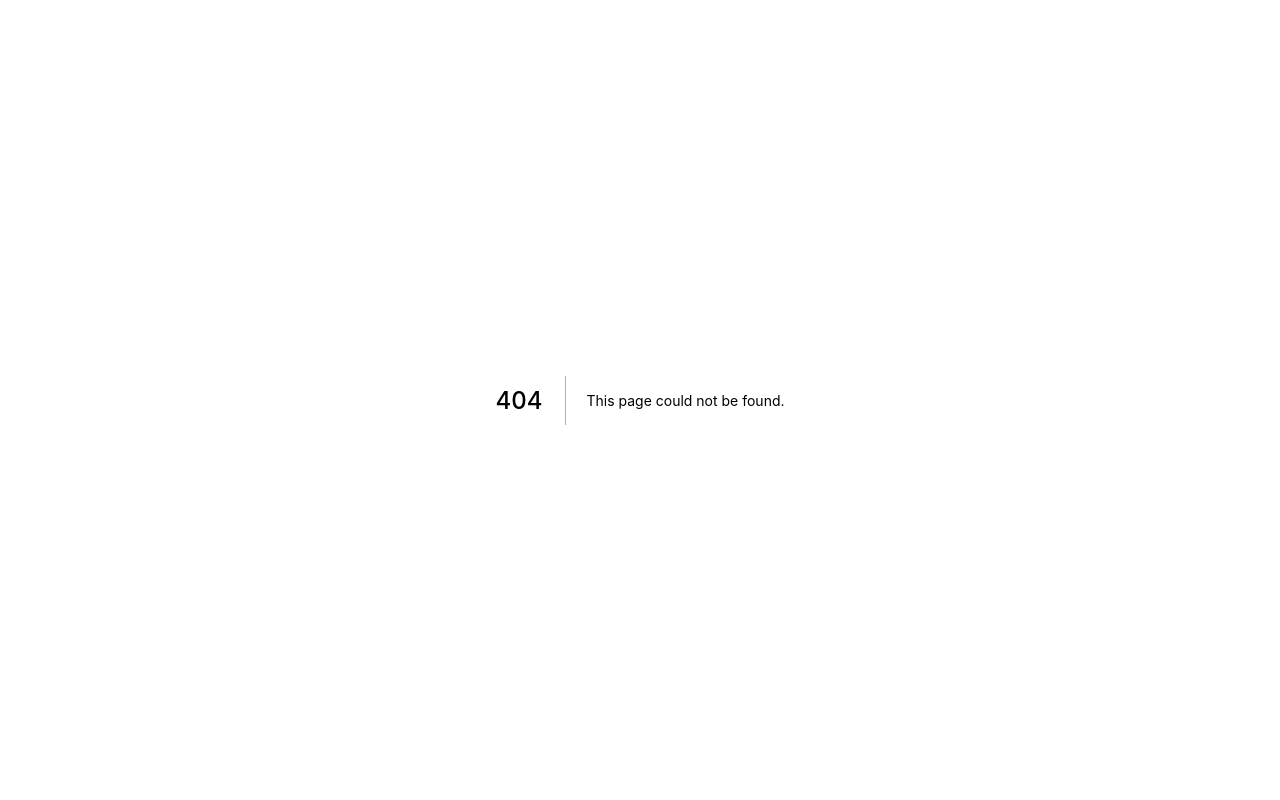
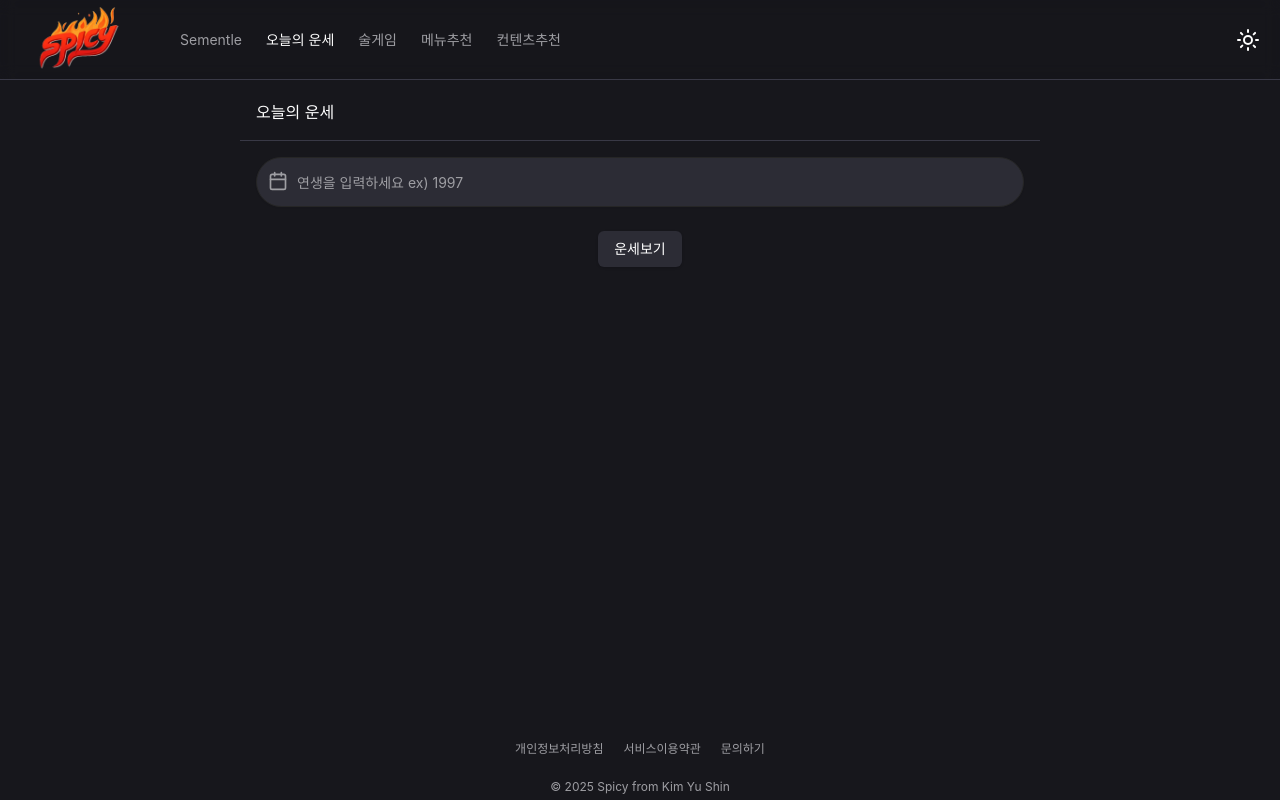
Before and after one commit to kysclient/spicy-front, a Next.js app: page /fortune in a window 1280 px wide. Before the commit this address had no page. Built offline with nearby package versions, Linux system fonts and the light colour scheme.

Commit message:
feature: 오늘의 운세

```diff
--- a/package.json
+++ b/package.json
@@ -25,6 +25,7 @@
     "lucide-react": "^0.474.0",
     "next": "15.1.7",
     "next-themes": "^0.4.4",
+    "openai": "^4.86.1",
     "react": "^19.0.0",
     "react-dom": "^19.0.0",
     "react-youtube": "^10.1.0",
--- /dev/null
+++ b/src/app/api/fortune/route.ts
@@ -0,0 +1,70 @@
+import { NextRequest, NextResponse } from 'next/server'
+import OpenAI from 'openai'
+
+// OpenAI 클라이언트 초기화
+const openai = new OpenAI({
+  apiKey: process.env.OPENAI_API_KEY
+})
+
+interface RequestBody {
+  age: string | number
+}
+
+export async function POST(req: NextRequest) {
+  try {
+    const { age }: RequestBody = await req.json()
+    const today = new Date()
+    const dateString = today.toLocaleDateString('ko-KR', {
+      month: 'long',
+      day: 'numeric',
+      weekday: 'long'
+    }) // "2월 28일 금요일"
+    const solarDate = today.toISOString().split('T')[0] // "2025-02-28"
+
+    const prompt = `
+      오늘 날짜는 양력 ${dateString}이며, 양력 날짜는 ${solarDate}입니다.
+      한국 만세력 기준으로 다음 작업을 수행해주세요:
+      1. 양력 ${solarDate}를 한국 음력으로 변환하여 "[음력 X월 Y일]" 형식으로 제공.
+      2. 아래 형식에 맞춰 ${age}년생의 오늘의 운세를 생성. 운세와 운세지수(퍼센트), 금전/건강/애정 수치를 포함.
+
+      형식 예시:
+      #오늘의운세
+      ●${dateString}
+
+    〈쥐띠〉
+96, 84년생 포기하지 말고 끈기 있게 밀어붙여라. 결국 원하는 것을 얻게 될 것이다. 72년생 인생에 큰 변화를 가져올 수 있는 중요한 시점에 와있다. 60년생 단골손님이 찾아와서 매상이 늘게 되겠다. 주머니로 들어오는 것도 많아진다. 48, 36년생 조금만 양보하면 좋은 결과가 나온다.
+운세지수 94%. 금전 95 건강 90 애정 95
+      `
+
+    const stream = await openai.chat.completions.create({
+      model: 'gpt-4o',
+      messages: [{ role: 'developer', content: prompt }],
+      max_tokens: 10000,
+      stream: true // 스트림 모드 활성화
+    })
+
+    // 스트림을 ReadableStream으로 변환
+    const encoder = new TextEncoder()
+    const readableStream = new ReadableStream({
+      async start(controller) {
+        for await (const chunk of stream) {
+          const text = chunk.choices[0]?.delta?.content || ''
+          if (text) {
+            controller.enqueue(encoder.encode(text))
+          }
+        }
+        controller.close()
+      }
+    })
+
+    return new NextResponse(readableStream, {
+      headers: {
+        'Content-Type': 'text/plain; charset=utf-8',
+        'Cache-Control': 'no-cache'
+      }
+    })
+  } catch (error) {
+    console.error('OpenAI API Error:', error)
+    return NextResponse.json({ error: '운세 생성 실패' }, { status: 500 })
+  }
+}
--- /dev/null
+++ b/src/app/fortune/layout.tsx
@@ -0,0 +1,9 @@
+import MainContainer from '@/components/containers/main-container'
+
+export default function Layout({
+  children
+}: Readonly<{
+  children: React.ReactNode
+}>) {
+  return <MainContainer>{children}</MainContainer>
+}
--- /dev/null
+++ b/src/app/fortune/page.tsx
@@ -0,0 +1,107 @@
+'use client'
+
+import { Button } from '@/components/ui/button'
+import { Input } from '@/components/ui/input'
+import { Separator } from '@/components/ui/separator'
+import { Calendar, Loader2 } from 'lucide-react'
+import { useState, useEffect } from 'react'
+
+export default function FortunePage() {
+  const [fortune, setFortune] = useState('')
+  const [loading, setLoading] = useState(false)
+  const [age, setAge] = useState('')
+
+  const fetchFortune = async () => {
+    if (age.length !== 4) {
+      window.alert('제대로 입력해주세요. ex) 1997')
+      return
+    }
+    setLoading(true)
+    setFortune('') // 초기화
+
+    try {
+      const response = await fetch('/api/fortune', {
+        method: 'POST',
+        body: JSON.stringify({ age }),
+        headers: { 'Content-Type': 'application/json' }
+      })
+
+      if (!response.ok) {
+        throw new Error('API 요청 실패')
+      }
+      if (!response.body) {
+        throw new Error('응답 본문 없음')
+      }
+
+      const reader = response.body.getReader()
+      const decoder = new TextDecoder()
+      let fullFortune = '' // 스트림 전체를 저장할 변수
+
+      while (true) {
+        const { done, value } = await reader.read()
+        if (done) break
+        const chunk = decoder.decode(value, { stream: true })
+        fullFortune += chunk
+        setFortune(fullFortune) // 실시간 업데이트
+        await new Promise((resolve) => setTimeout(resolve, 20)) // 타이핑 속도
+      }
+
+      // 스트림 완료 후 로컬스토리지 저장
+      const today = new Date().toISOString().split('T')[0]
+      localStorage.setItem('fortune', fullFortune)
+      localStorage.setItem('fortuneDate', today)
+    } catch (error) {
+      console.error('Fetch Error:', error)
+      setFortune('운세를 불러오지 못했습니다.')
+    } finally {
+      setLoading(false)
+    }
+  }
+
+  useEffect(() => {
+    const today = new Date().toISOString().split('T')[0]
+    const storedDate = localStorage.getItem('fortuneDate')
+    const storedFortune = localStorage.getItem('fortune')
+
+    if (storedFortune && storedDate === today) {
+      setFortune(storedFortune)
+      setLoading(false)
+    }
+  }, [])
+
+  return (
+    <div className="max-w-[800px] mx-auto py-[20px] space-y-4">
+      <h1 className="px-4">오늘의 운세</h1>
+      <Separator />
+      {!fortune && (
+        <div className="flex flex-col justify-center items-center w-full space-y-6 px-4">
+          <div className="w-full relative">
+            <Calendar className="absolute left-3 top-3.5 w-5 h-5 text-muted-foreground" />
+            <Input type="number" className="bg-secondary rounded-full py-6 pl-10" placeholder="연생을 입력하세요 ex) 1997" value={age} onChange={(e) => setAge(e.target.value)} />
+          </div>
+          <Button onClick={fetchFortune} disabled={loading} className="bg-secondary">
+            {loading && <Loader2 className="mr-2 h-4 w-4 animate-spin" />}
+            운세보기
+          </Button>
+        </div>
+      )}
+
+      {loading && fortune === '' ? (
+        <p className="text-center px-4">운세를 불러오는 중...</p>
+      ) : (
+        <div className="px-4">
+          <pre
+            className="text-sm md:text-base leading-relaxed break-words"
+            style={{
+              whiteSpace: 'pre-wrap',
+              fontFamily: 'monospace',
+              lineHeight: '1.6'
+            }}
+          >
+            {fortune}
+          </pre>
+        </div>
+      )}
+    </div>
+  )
+}
--- a/src/components/header.tsx
+++ b/src/components/header.tsx
@@ -71,9 +71,14 @@ const navLinks = [
     href: '/'
   },
   {
+    title: '오늘의 운세',
+    href: '/fortune'
+  },
+  {
     title: '술게임',
     href: '/drinking-game'
   },
+
   {
     title: '메뉴추천',
     href: '/recommend-food'
```
Also changed, not shown: 1 other file (tests, documents, lock files or other folders).
